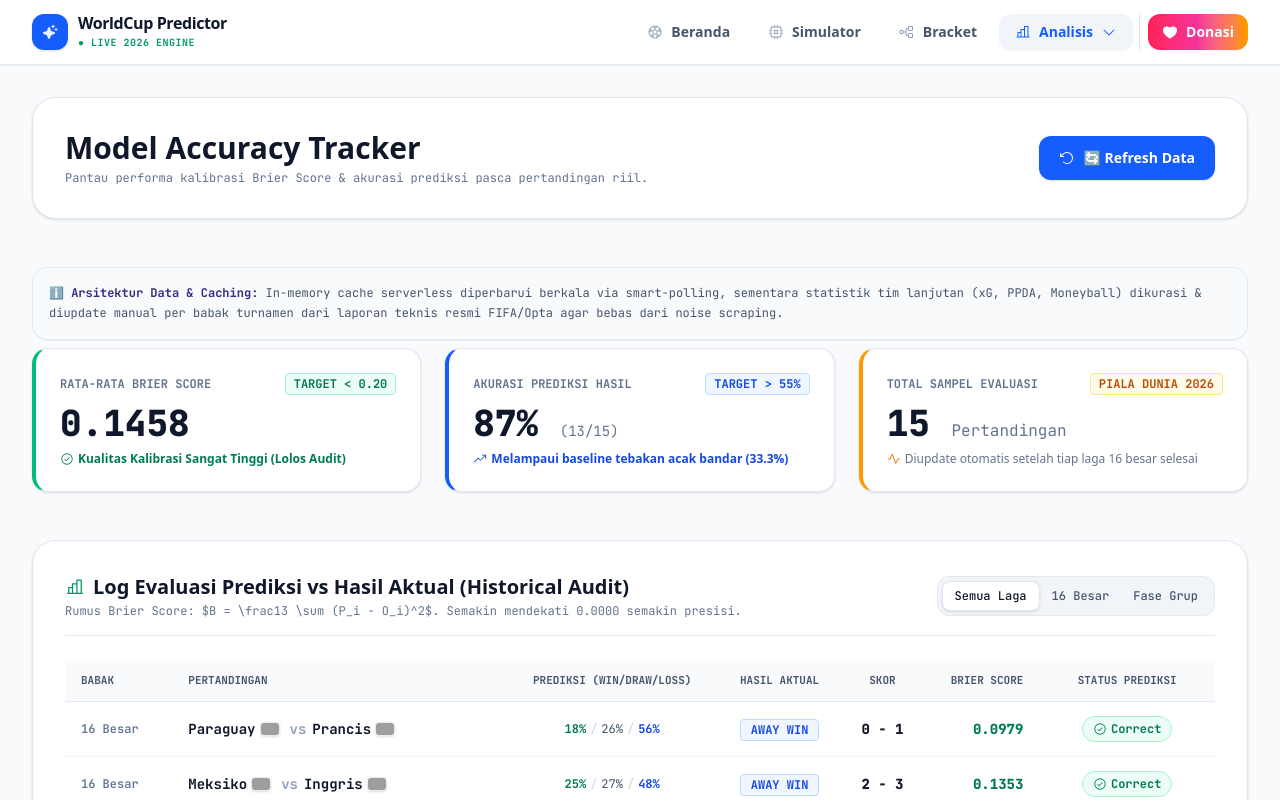
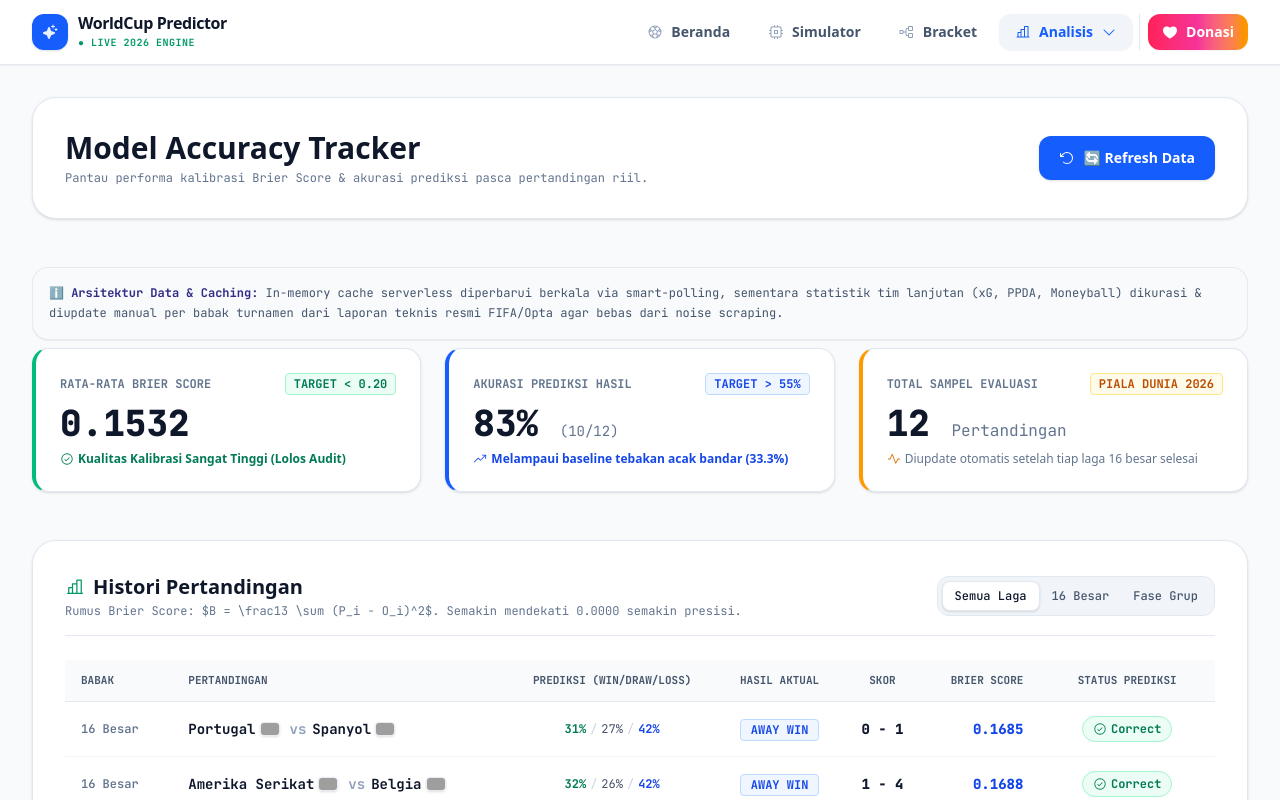
Before and after one commit to Josephinto310704/Football-Simulation-and-Predict, a Next.js app: page /tracker in a window 1280 px wide. Shown: the top 800 px of the page. Built offline with nearby package versions, Linux system fonts and the light colour scheme; grey boxes are pictures that could not be loaded; a web font is replaced by a local one.

Commit message:
feat: rename audit table to Histori Pertandingan, add deduplication, and order matches from newest completed

```diff
--- a/src/app/tracker/page.tsx
+++ b/src/app/tracker/page.tsx
@@ -1,6 +1,6 @@
 'use client';
 
-import React, { useState, useEffect } from 'react';
+import React, { useState, useEffect, useMemo } from 'react';
 import {
   CheckCircle,
   Target,
@@ -77,13 +77,20 @@ export default function TrackerPage() {
         const updatedLogs = [...logs];
 
         for (const m of completedLive) {
-          const alreadyExists = updatedLogs.some(l =>
-            (l.homeTeam.toLowerCase().includes(m.homeTeamId) && l.awayTeam.toLowerCase().includes(m.awayTeamId)) ||
-            (l.matchId === `live_${m.matchKey}`) ||
-            (l.matchId === m.fixtureId?.toString()) ||
-            (m.matchKey === 'por_esp' && l.homeTeam.toLowerCase().includes('portugal') && l.awayTeam.toLowerCase().includes('spanyol')) ||
-            (m.matchKey === 'usa_bel' && l.homeTeam.toLowerCase().includes('amerika') && l.awayTeam.toLowerCase().includes('belgia'))
-          );
+          const alreadyExists = updatedLogs.some(l => {
+            if (l.matchId === `live_${m.matchKey}` || l.matchId === m.fixtureId?.toString()) return true;
+            const h = l.homeTeam.toLowerCase();
+            const a = l.awayTeam.toLowerCase();
+            if (m.matchKey === 'por_esp' && h.includes('portugal') && a.includes('spanyol')) return true;
+            if (m.matchKey === 'can_mar' && h.includes('kanada') && a.includes('maroko')) return true;
+            if (m.matchKey === 'mex_eng' && h.includes('meksiko') && a.includes('inggris')) return true;
+            if (m.matchKey === 'sui_col' && h.includes('swiss') && a.includes('kolombia')) return true;
+            if (m.matchKey === 'usa_bel' && h.includes('amerika') && a.includes('belgia')) return true;
+            if (m.matchKey === 'bra_nor' && h.includes('brasil') && a.includes('norwegia')) return true;
+            if (m.matchKey === 'arg_egy' && h.includes('argentina') && a.includes('mesir')) return true;
+            if (m.matchKey === 'par_fra' && h.includes('paraguay') && a.includes('prancis')) return true;
+            return false;
+          });
 
           if (!alreadyExists) {
             let pW = 0.32, pD = 0.26, pL = 0.42;
@@ -152,15 +159,53 @@ export default function TrackerPage() {
     }
   };
 
+  // Deduplicate and sort strictly from newest completed match to oldest completed match
+  const deduplicatedAndSortedLogs = useMemo(() => {
+    const seen = new Set<string>();
+    const unique: AccuracyLog[] = [];
+    for (const item of logs) {
+      const cleanHome = item.homeTeam.replace(/[\uD83C-\uDBFF\uDC00-\uDFFF]+/g, '').trim().toLowerCase();
+      const cleanAway = item.awayTeam.replace(/[\uD83C-\uDBFF\uDC00-\uDFFF]+/g, '').trim().toLowerCase();
+      const pair = [cleanHome, cleanAway].sort().join('_');
+      if (!seen.has(pair)) {
+        seen.add(pair);
+        unique.push(item);
+      }
+    }
+
+    const getOrderWeight = (log: AccuracyLog) => {
+      const h = log.homeTeam.toLowerCase();
+      const a = log.awayTeam.toLowerCase();
+      // Newest completed matches in July 2026 (16 Besar)
+      if (h.includes('portugal') && a.includes('spanyol')) return 1000; // 7 Juli 2026
+      if (h.includes('amerika') && a.includes('belgia')) return 990; // 7 Juli 2026
+      if (h.includes('meksiko') && a.includes('inggris')) return 980; // 6 Juli 2026
+      if (h.includes('brasil') && a.includes('norwegia')) return 970; // 5 Juli 2026
+      if (h.includes('kanada') && a.includes('maroko')) return 960; // 4 Juli 2026
+      if (h.includes('paraguay') && a.includes('prancis')) return 950; // 4 Juli 2026
+      if (log.stage.toLowerCase() === '16 besar') return 900;
+      // Older completed matches in June 2026 (Fase Grup) in reverse chronological order
+      if (log.matchId === 'g06') return 800;
+      if (log.matchId === 'g05') return 790;
+      if (log.matchId === 'g04') return 780;
+      if (log.matchId === 'g03') return 770;
+      if (log.matchId === 'g02') return 760;
+      if (log.matchId === 'g01') return 750;
+      return 500;
+    };
+
+    return unique.sort((a, b) => getOrderWeight(b) - getOrderWeight(a));
+  }, [logs]);
+
   // Calculate overall KPIs
-  const totalMatches = logs.length;
+  const totalMatches = deduplicatedAndSortedLogs.length;
   const avgBrier = totalMatches > 0
-    ? (logs.reduce((acc, curr) => acc + curr.brierScore, 0) / totalMatches).toFixed(4)
+    ? (deduplicatedAndSortedLogs.reduce((acc, curr) => acc + curr.brierScore, 0) / totalMatches).toFixed(4)
     : '0.0000';
-  const correctPicks = logs.filter(l => l.isCorrectPick).length;
+  const correctPicks = deduplicatedAndSortedLogs.filter(l => l.isCorrectPick).length;
   const accuracyPct = totalMatches > 0 ? Math.round((correctPicks / totalMatches) * 100) : 0;
 
-  const filteredLogs = logs.filter(l => {
+  const filteredLogs = deduplicatedAndSortedLogs.filter(l => {
     if (filterStage === 'all') return true;
     return l.stage.toLowerCase() === filterStage.toLowerCase();
   });
@@ -283,7 +328,7 @@ export default function TrackerPage() {
               <div>
                 <h2 className="text-xl font-bold text-slate-900 flex items-center gap-2">
                   <ChartBar className="w-5 h-5 text-emerald-600" />
-                  <span>Log Evaluasi Prediksi vs Hasil Aktual (Historical Audit)</span>
+                  <span>Histori Pertandingan</span>
                 </h2>
                 <p className="text-xs text-slate-500 font-mono mt-0.5">
                   Rumus Brier Score: $B = \frac{1}{3} \sum (P_i - O_i)^2$. Semakin mendekati 0.0000 semakin presisi.
```
